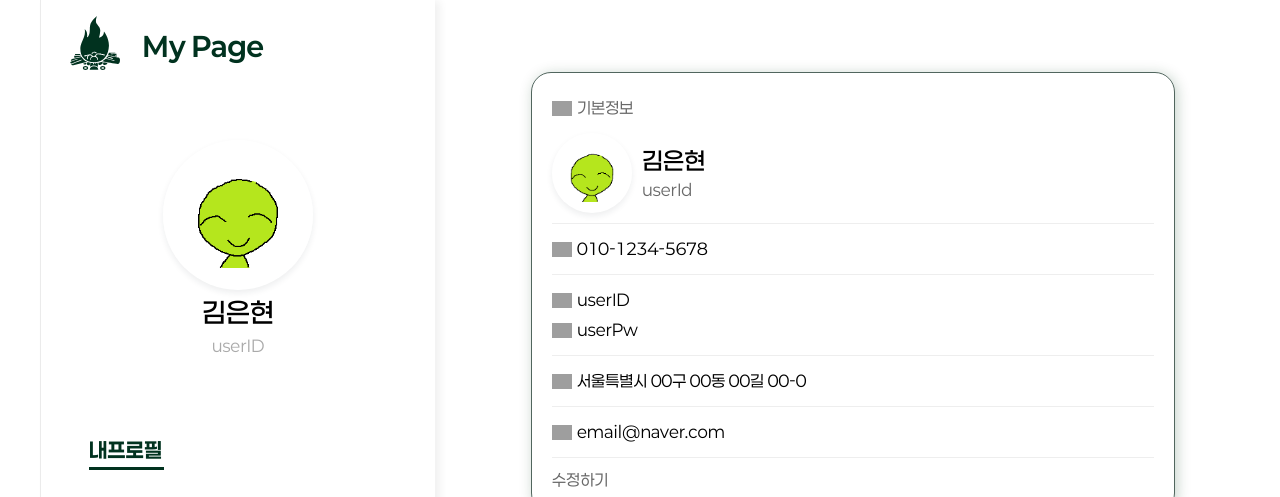
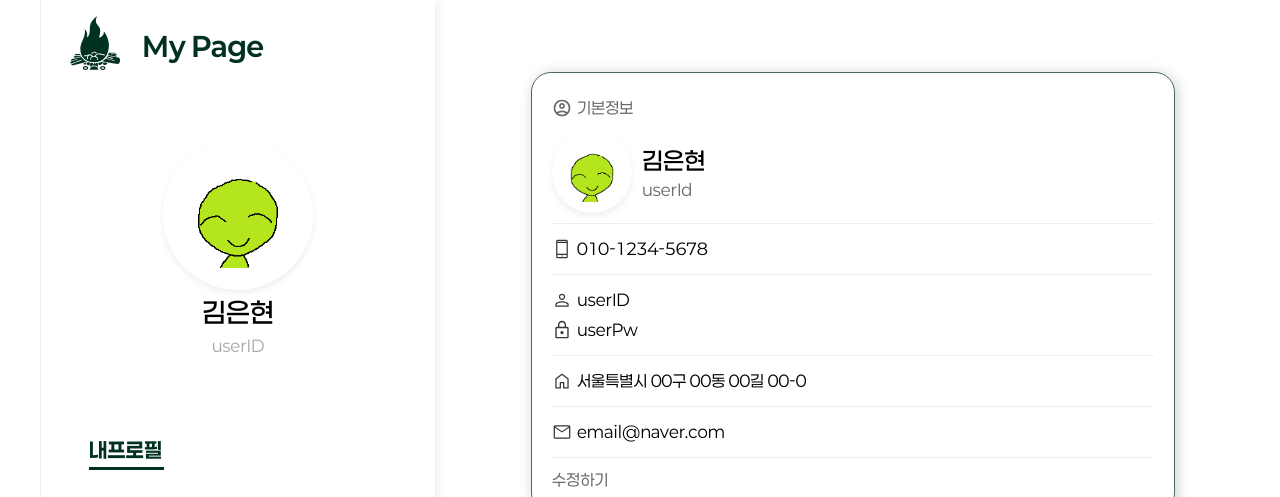
Before and after one commit to eunhyeon1020/Car-BakBak, a Vue app in the folder frontend/: page /mypage in a window 1280 px wide. Shown: the top 497 px of the page. Built offline with nearby package versions, Linux system fonts and the light colour scheme; grey boxes are pictures that could not be loaded.

Commit message:
mypage 이미지 경로 수정

```diff
--- a/frontend/src/assets/css/mypage.css
+++ b/frontend/src/assets/css/mypage.css
@@ -169,27 +169,27 @@
 }
 
 .accountCircle >div:nth-child(1){
-  background-image: url(../images/accountCircle.svg);
+  background-image: url(../images/ico-accountCircle.svg);
 }
 
 .tel> div:nth-child(1){
-  background-image: url(../images/tel.svg);
+  background-image: url(../images/ico-tel.svg);
 }
 
 .id> div:nth-child(1){
-  background-image: url(../images/id.svg);
+  background-image: url(../images/ico-id.svg);
 }
 
 .pw> div:nth-child(1){
-  background-image: url(../images/pw.svg);
+  background-image: url(../images/ico-pw.svg);
 }
 
 .adress> div:nth-child(1){
-  background-image: url(../images/adress.svg);
+  background-image: url(../images/ico-adress.svg);
 }
 
 .email> div:nth-child(1){
-  background-image: url(../images/mail.svg);
+  background-image: url(../images/ico-mail.svg);
 }
 
 .accountCircle > div:nth-child(1),
@@ -288,7 +288,7 @@
   height: 20px;
 
   display: inline-block;
-  background-image: url(../images/search.svg);
+  background-image: url(../images/ico-search.svg);
   background-repeat: no-repeat;
   background-size: 100%;
   background-position: center;
--- a/frontend/src/components/Mypage.vue
+++ b/frontend/src/components/Mypage.vue
@@ -243,7 +243,7 @@
         this.$router.push({path: '/main'});
       },
       toggleContent(index) {
-        console.log("index :: ", index);
+        // console.log("index :: ", index);
         this.loginInquiries[index].isOpen = !this.loginInquiries[index].isOpen;
         this.paymoneyInquiries[index].isOpen = !this.paymoneyInquiries[index].isOpen;
         this.serviceInquiries[index].isOpen = !this.serviceInquiries[index].isOpen;
@@ -274,13 +274,13 @@
     margin-left: auto;
 
     display: inline-block;
-    background-image: url(../assets/images/keyDown.svg);
+    background-image: url(../assets/images/ico-keyDown.svg);
     background-repeat: no-repeat;
     background-size: 100%;
     background-position: right center;
     cursor: pointer;
   }
   .inquiry-title.active::after {
-  background-image: url(../assets/images/keyUp.svg);
+  background-image: url(../assets/images/ico-keyUp.svg);
   }
 </style>
```
